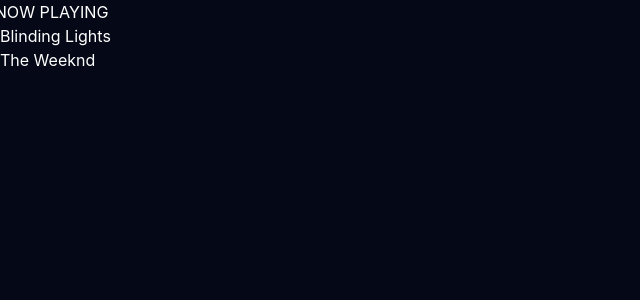
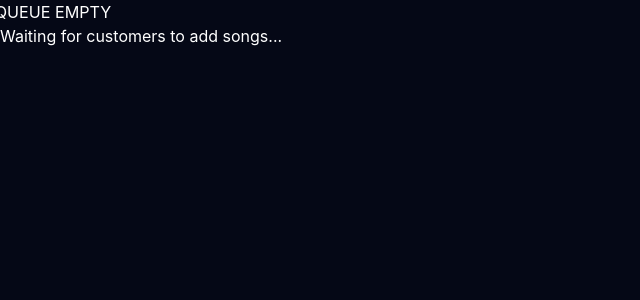
Before and after one commit to nasifshah548/JukeFlow, a React (Vite) app: page /player in a window 1280 px wide. Shown: the top 300 px of the page, without its empty margins (0-640 px from the left). Built offline with nearby package versions, Linux system fonts and the light colour scheme.

Commit message:
Zustand implemented

```diff
--- a/src/app/customer/CustomerHome.tsx
+++ b/src/app/customer/CustomerHome.tsx
@@ -1,22 +1,12 @@
-import { JSX, useState } from "react";
+import { JSX } from "react";
 import { motion } from "framer-motion";
 import fakeSongs from "../../data/fakeSongs";
 import NeonCard from "../../components/ui/NeonCard";
 import GlowButton from "../../components/ui/GlowButton";
-
-// Song type (shared across app later)
-type Song = {
-  id: number;
-  title: string;
-  artist: string;
-};
+import { useQueueStore, Song } from "../../store/useQueueStore";
 
 export default function CustomerHome(): JSX.Element {
-  const [queue, setQueue] = useState<Song[]>([]);
-
-  const addToQueue = (song: Song) => {
-    setQueue((prev) => [...prev, song]);
-  };
+  const { queue, addSong } = useQueueStore();
 
   return (
     <div className="min-h-screen p-6">
@@ -37,7 +27,7 @@
                   <p className="font-bold">{song.title}</p>
                   <p className="text-sm opacity-70">{song.artist}</p>
                 </div>
-                <GlowButton onClick={() => addToQueue(song)}>+ Add</GlowButton>
+                <GlowButton onClick={() => addSong(song)}>+ Add</GlowButton>
               </div>
             </NeonCard>
           </motion.div>
@@ -50,9 +40,11 @@
         className="fixed bottom-4 left-4 right-4 bg-black/80 p-4 rounded-xl border border-white/20"
       >
         <p className="font-bold mb-2">Queue</p>
+
         {queue.length === 0 && <p className="opacity-50">No songs yet...</p>}
+
         {queue.map((song, i) => (
-          <p key={song.id + "-" + i} className="text-sm">
+          <p key={`${song.id}-${i}`} className="text-sm">
             {i + 1}. {song.title}
           </p>
         ))}
--- a/src/app/player/PlayerScreen.tsx
+++ b/src/app/player/PlayerScreen.tsx
@@ -1,7 +1,12 @@
 import { motion } from "framer-motion";
 import { JSX } from "react";
+import { useQueueStore } from "../../store/useQueueStore";
 
 export default function PlayerScreen(): JSX.Element {
+  const { queue } = useQueueStore();
+
+  const currentSong = queue[0];
+
   return (
     <div className="min-h-screen flex flex-col items-center justify-center">
       <motion.div
@@ -9,11 +14,19 @@
         transition={{ repeat: Infinity, duration: 3 }}
         className="w-64 h-64 rounded-full bg-neon flex items-center justify-center shadow-glow"
       >
-        <p className="text-black font-bold text-xl">NOW PLAYING</p>
+        <p className="text-black font-bold text-xl">
+          {currentSong ? "NOW PLAYING" : "QUEUE EMPTY"}
+        </p>
       </motion.div>
 
-      <h2 className="mt-6 text-2xl font-bold">Blinding Lights</h2>
-      <p className="opacity-70">The Weeknd</p>
+      {currentSong ? (
+        <>
+          <h2 className="mt-6 text-2xl font-bold">{currentSong.title}</h2>
+          <p className="opacity-70">{currentSong.artist}</p>
+        </>
+      ) : (
+        <p className="mt-6 opacity-50">Waiting for customers to add songs...</p>
+      )}
     </div>
   );
 }
--- /dev/null
+++ b/src/store/useQueueStore.ts
@@ -0,0 +1,30 @@
+import { create } from "zustand";
+
+export type Song = {
+  id: number;
+  title: string;
+  artist: string;
+};
+
+type QueueState = {
+  queue: Song[];
+  addSong: (song: Song) => void;
+  removeSong: (id: number) => void;
+  clearQueue: () => void;
+};
+
+export const useQueueStore = create<QueueState>((set) => ({
+  queue: [],
+
+  addSong: (song) =>
+    set((state) => ({
+      queue: [...state.queue, song],
+    })),
+
+  removeSong: (id) =>
+    set((state) => ({
+      queue: state.queue.filter((song) => song.id !== id),
+    })),
+
+  clearQueue: () => set({ queue: [] }),
+}));
```
Also changed, not shown: Jukebox.txt (added).
